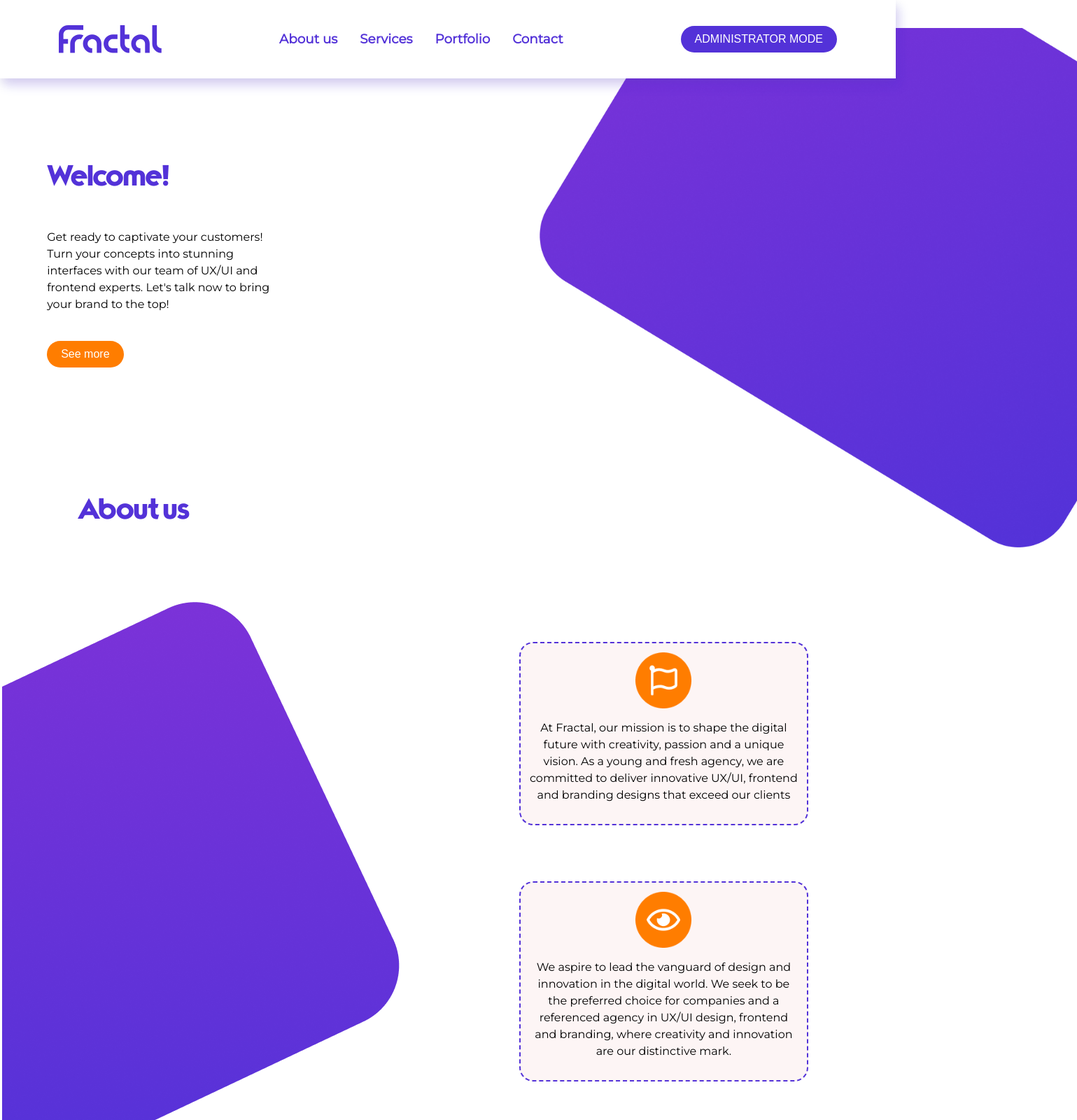
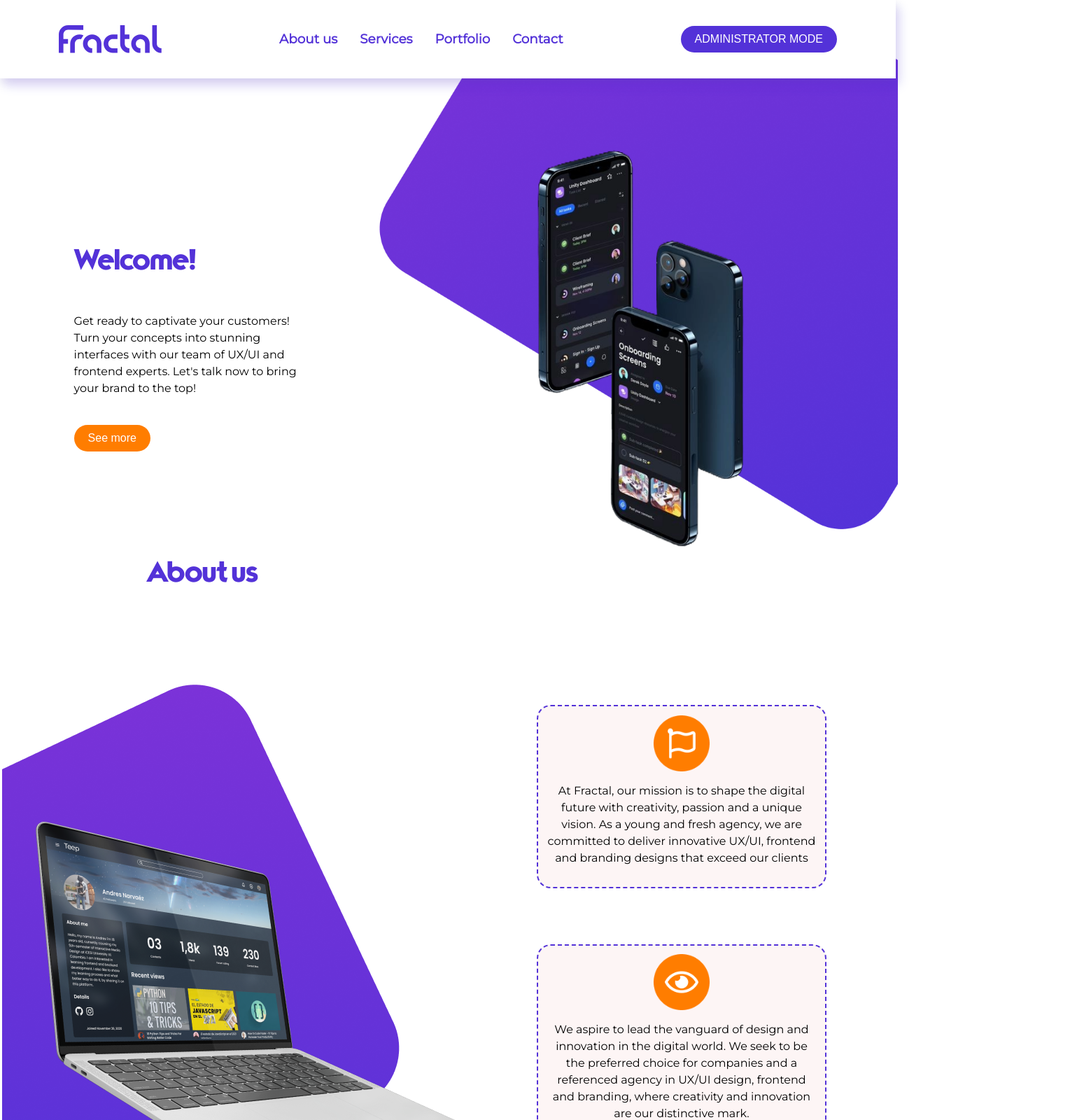
Before and after one commit to valenarangot/fractalproject, a React (Vite) app in the folder Fractal/: page / in a window 1280 px wide. Shown: the top 1600 px of the page at 70% size, 1539 px wide, since content can reach past the window. Built offline with nearby package versions, Linux system fonts and the light colour scheme.

Commit message:
Fondo corregido

```diff
--- a/Fractal/src/Pages/landingPage/LandingPage.jsx
+++ b/Fractal/src/Pages/landingPage/LandingPage.jsx
@@ -17,14 +17,14 @@ export function LandingPage () {
                         <ButtonFirst title="See more" />
                     </div>
                     <div className={styles.contentSection1Right}>
-                        <img src="./assets/background-img/rectangle1.png"/>
+                        <img src="./assets/background-img/fondo1.png"/>
                     </div>
                 </div>
 
                 <div className={styles.section2}>
                     <div className={styles.contentSection2Left}>
                         <h1>About us</h1>
-                        <img src="./assets/background-img/rectangle2.png" />
+                        <img src="./assets/background-img/fondo2.png" />
                     </div>
                     <div className={styles.contentSection2Right}>
                         <CardLanding icon='./assets/icons/flag-icon.png' content='At Fractal, our mission is to shape the digital future with creativity, passion and a unique vision. As a young and fresh agency, we are committed to deliver innovative UX/UI, frontend and branding designs that exceed our clients'/>
--- a/Fractal/src/Pages/landingPage/LandingPage.module.css
+++ b/Fractal/src/Pages/landingPage/LandingPage.module.css
@@ -14,9 +14,9 @@
 }
 
     .contentSection1Left{
-
+        margin-top: 15vh;
         padding-top: 10vh;
-        padding-left: 5vw;
+        padding-left: 8vw;
         text-align: left;
     }
 
@@ -39,7 +39,7 @@
 
         .contentSection1Right img{
             width: 60vw;
-            margin-right: -10vw;
+            margin-right: 10vw;
 
           }
 
```
Also changed, not shown: Fractal/assets/background-img/fondo1.png (added), Fractal/assets/background-img/fondo2.png (added).
